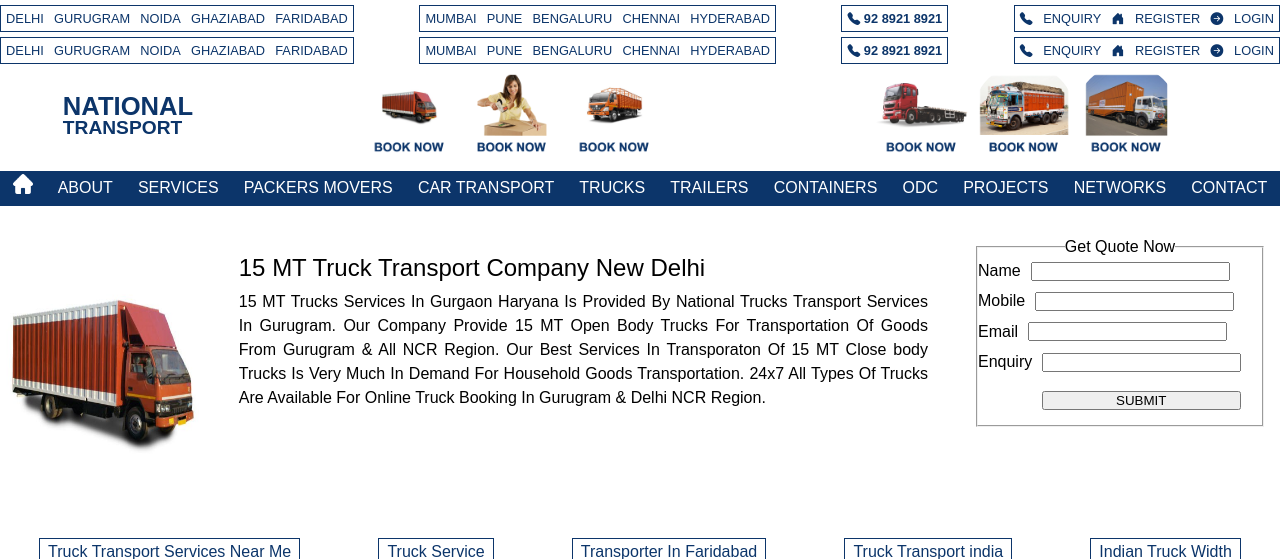
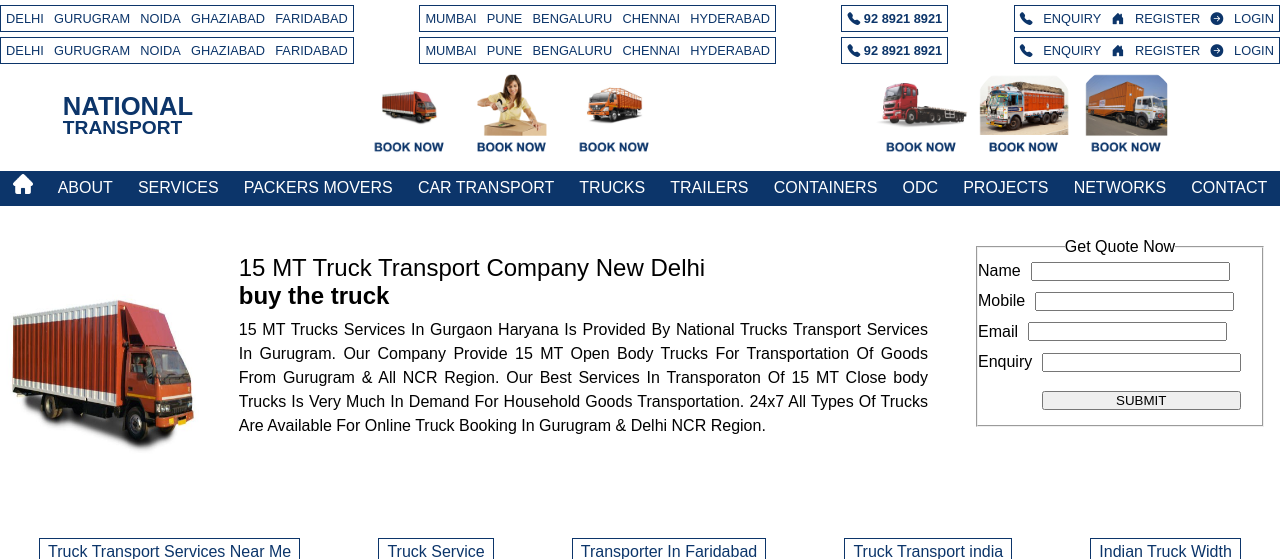
Before and after one commit to Balkara-Technologies/int, a PHP site: page /15-mt-trucks-services-in-gurugram.php in a window 1280 px wide. Shown: the top 559 px of the page. Run offline with PHP 8.4, Linux system fonts and the light colour scheme.

Commit message:
add h2
buy the truck

```diff
--- a/15-mt-trucks-services-in-gurugram.php
+++ b/15-mt-trucks-services-in-gurugram.php
@@ -52,6 +52,7 @@
                 <div class="about-text">
                     <div class="about-heading">
                         <h1>15 MT Truck Transport Company New Delhi</h1>
+                        <h2>buy the truck </h2>
                     </div>
                     <div class="about-para">
                         <p>
```
